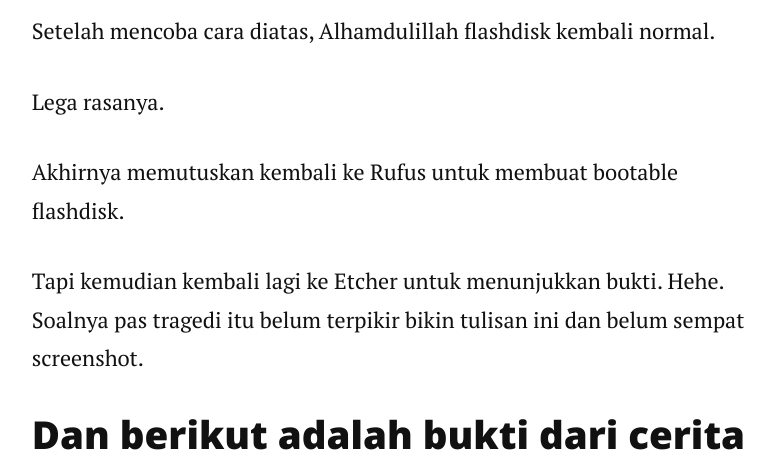
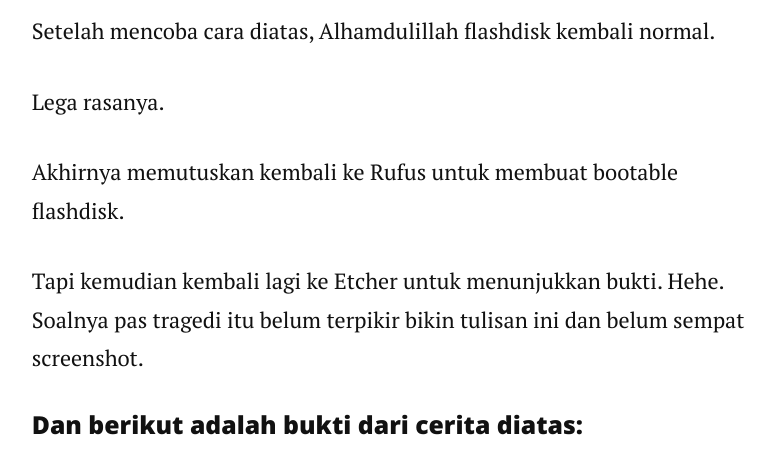
Before and after one commit to rifkifau/rifkifau.github.io, a Jekyll site: the page built from _posts/2019-01-19-berbagi-pengalaman-etcher-broke-my-usb-flashdisk.markdown, in a window 1280 px wide. Shown: the part 3615-4077 px from the top of the page, without its empty margins (237-1012 px from the left). Built offline with Jekyll 4.4.1, drawn with Linux system fonts in a browser that asks for light colours; nearby versions of some CDN libraries; comment, search, counter and statistics services are not loaded.

```diff
--- a/_posts/2019-01-19-berbagi-pengalaman-etcher-broke-my-usb-flashdisk.markdown
+++ b/_posts/2019-01-19-berbagi-pengalaman-etcher-broke-my-usb-flashdisk.markdown
@@ -57,7 +57,7 @@ Akhirnya memutuskan kembali ke Rufus untuk membuat bootable flashdisk.
 Tapi kemudian kembali lagi ke Etcher untuk menunjukkan bukti. Hehe. Soalnya pas tragedi itu belum terpikir bikin tulisan ini dan belum sempat screenshot.
 </p>
 
-### Dan berikut adalah bukti dari cerita diatas:
+#### Dan berikut adalah bukti dari cerita diatas:
 
 ##### *Ini adalah tampilan awal dari software Etcher.*
 ![berbagi pengalaman - etcher broke my usb - tampilan awal](https://user-images.githubusercontent.com/24805357/51428119-b5781880-1c32-11e9-98c0-8591037ee52b.jpg)
@@ -79,7 +79,7 @@ Tapi kemudian kembali lagi ke Etcher untuk menunjukkan bukti. Hehe. Soalnya pas
 ##### *Nah, untungnya masih bisa kembali normal.*
 ![berbagi pengalaman - etcher broke my usb - kembali normal](https://user-images.githubusercontent.com/24805357/51428123-b741dc00-1c32-11e9-827b-b93f8cc1e2fb.jpg)
 
-### Tambahan
+#### Tambahan
 
 <p>
 Googling-googling tidak hanya membawa Ane pada solusi mengembalikan kapasitas flashdisk, tapi juga pada tutorial membuat bootable flashdisk tanpa software. Bisa ya? (haha gaptek emang). Dan beberapa langkah awal membuat bootable flashdisk tanpa software adalah dengan cara yang sama seperti mengembalikan kapasitas flashdisk. (Kalau bingung maksudnya silakan ulang-ulang saja membaca paragraf ini).
```
